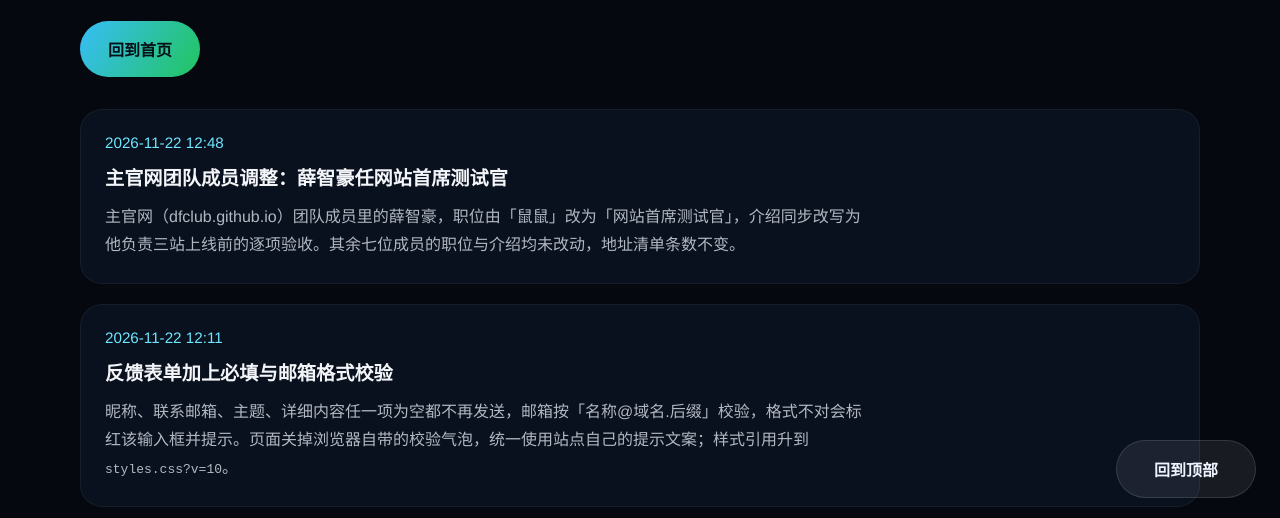
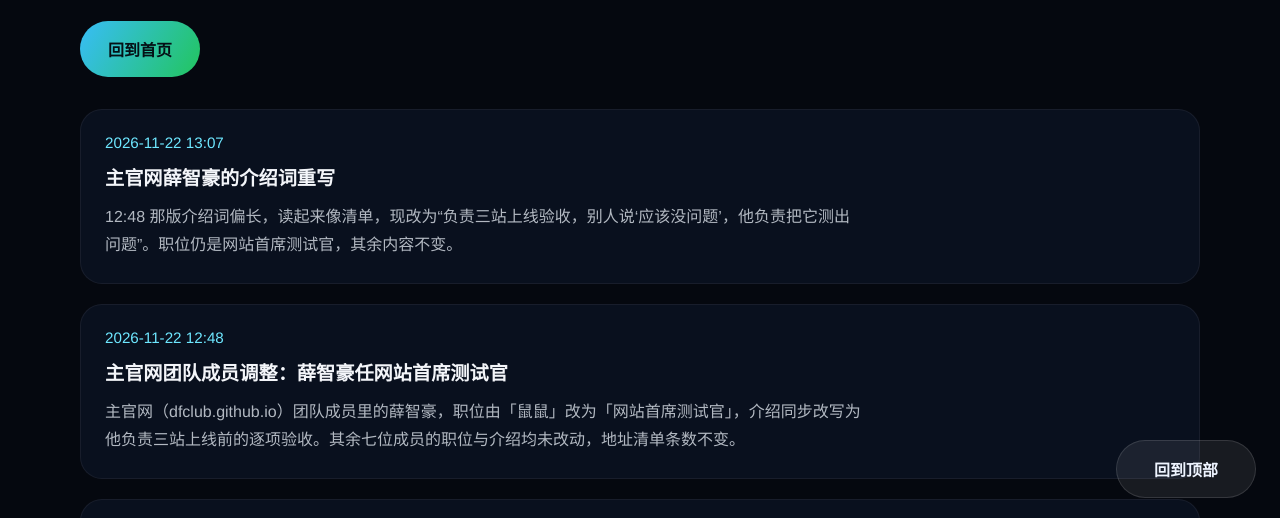
Before and after one commit to dfclub/delta, a plain HTML site: page log.html in a window 1280 px wide. Shown: the part 278-796 px from the top of the page. Drawn offline with Linux system fonts and the light colour scheme.

Commit message:
docs: 日志补 2026-11-22 13:07 介绍词重写记录

```diff
--- a/log.html
+++ b/log.html
@@ -34,6 +34,11 @@
           <a class="btn btn-primary" href="index.html">回到首页</a>
         </div>
         <div class="log-list">
+          <article class="log-entry">
+            <time datetime="2026-11-22T13:07">2026-11-22 13:07</time>
+            <h3>主官网薛智豪的介绍词重写</h3>
+            <p>12:48 那版介绍词偏长，读起来像清单，现改为“负责三站上线验收，别人说‘应该没问题’，他负责把它测出问题”。职位仍是网站首席测试官，其余内容不变。</p>
+          </article>
           <article class="log-entry">
             <time datetime="2026-11-22T12:48">2026-11-22 12:48</time>
             <h3>主官网团队成员调整：薛智豪任网站首席测试官</h3>
```
